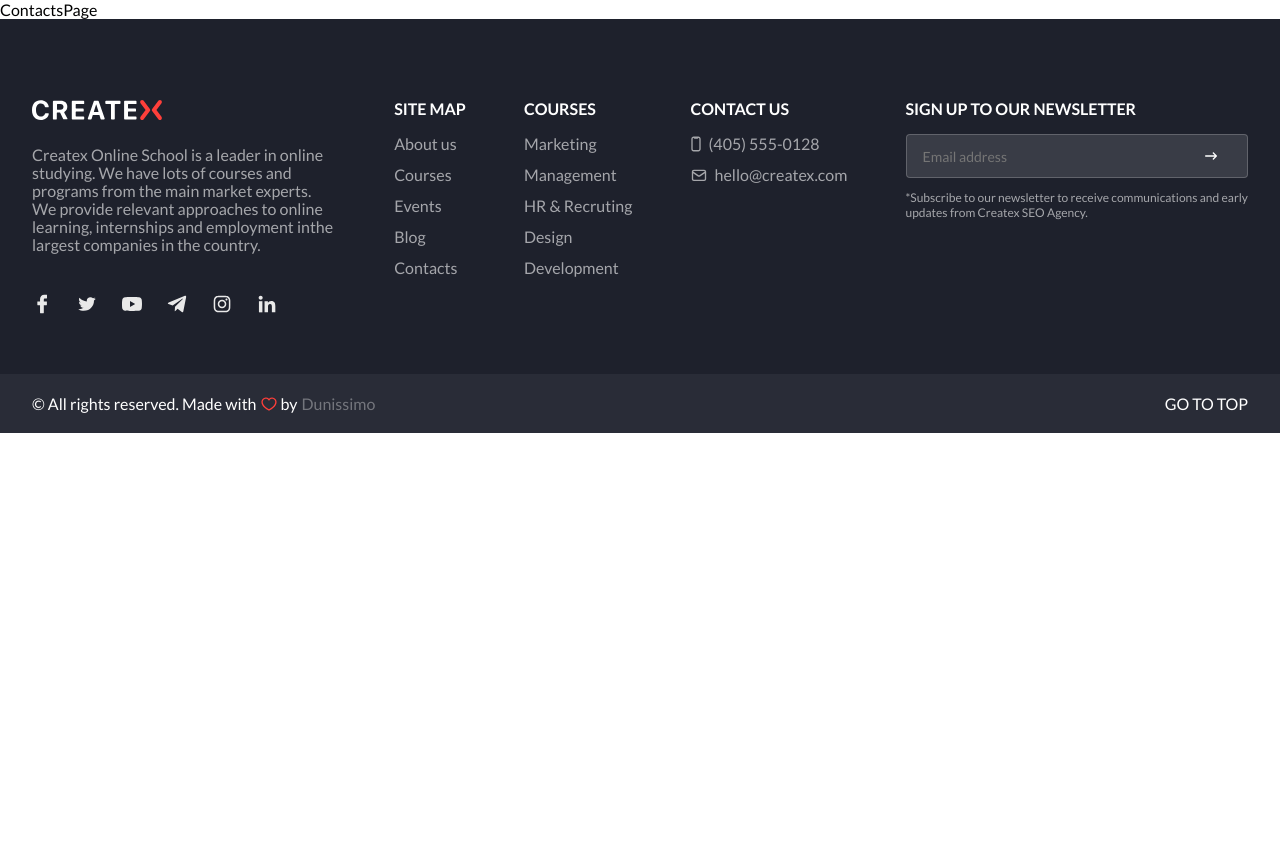
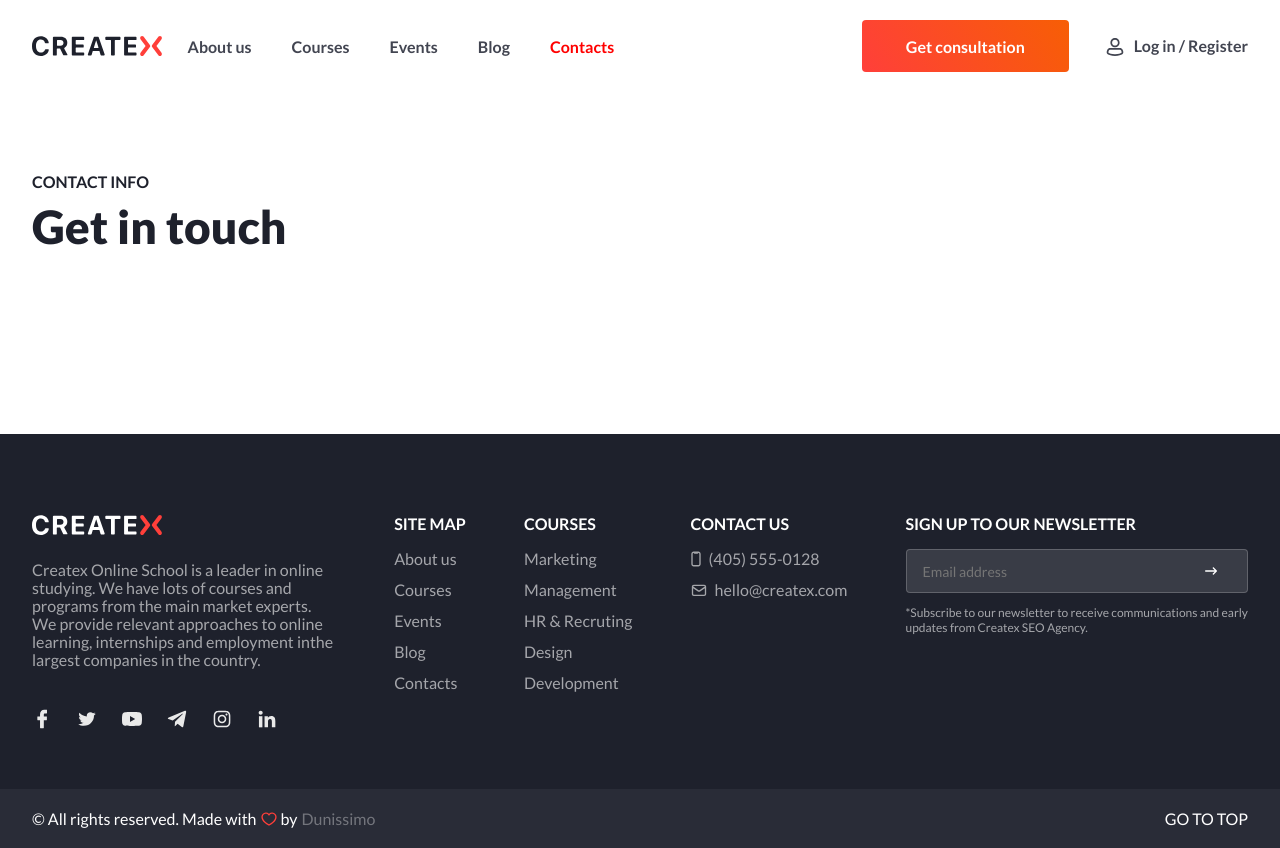
Before and after one commit to Dunissimo/Createx, a React (Vite) app: page /contacts in a window 1280 px wide. Before the commit the page ends 800 px from the top, so only its background shows below. Built offline with nearby package versions, Linux system fonts and the light colour scheme; no server answers.

Commit message:
feat: mark up pages

```diff
--- a/src/UI/Title/Title.tsx
+++ b/src/UI/Title/Title.tsx
@@ -10,7 +10,10 @@ interface IProps {
 
 const Title: FC<IProps> = ({ children, align = "left", style }) => {
   return (
-    <div className={styles.title} style={{ textAlign: align, ...style }}>
+    <div
+      className={styles.title}
+      style={{ textAlign: align, color: "#1e212c", ...style }}
+    >
       {children[0]}
       {children[1]}
     </div>
--- a/src/pages/Blog/BlogPage.tsx
+++ b/src/pages/Blog/BlogPage.tsx
@@ -1,10 +1,23 @@
+import Title from "@src/UI/Title/Title";
+import Navbar from "@src/components/Navbar/Navbar";
 import { FC } from "react";
 
 const BlogPage: FC = () => {
   return (
-    <div>
-      <h1>BlogPage</h1>
-    </div>
+    <section>
+      <Navbar />
+
+      <Title align="center" style={{ margin: "80px 0 60px 0" }}>
+        <h2>Our blog</h2>
+        <h3>Createx School Journal</h3>
+      </Title>
+
+      {/* Toolbar */}
+
+      {/* posts list */}
+
+      {/* subscribe newsletters */}
+    </section>
   );
 };
 
--- a/src/pages/Contacts/ContactsPage.tsx
+++ b/src/pages/Contacts/ContactsPage.tsx
@@ -1,10 +1,32 @@
+import Row from "@src/UI/Row/Row";
+import RowItem from "@src/UI/Row/RowItem/RowItem";
+import Title from "@src/UI/Title/Title";
+import Navbar from "@src/components/Navbar/Navbar";
 import { FC } from "react";
 
 const ContactsPage: FC = () => {
   return (
-    <div>
-      <h1>ContactsPage</h1>
-    </div>
+    <section>
+      <Navbar />
+
+      {/* contact info */}
+      <div
+        className="container contactInfo"
+        style={{ marginTop: "80px", marginBottom: "180px" }}
+      >
+        <Row>
+          <RowItem>
+            <Title>
+              <h2>Contact info</h2>
+              <h3>Get in touch</h3>
+            </Title>
+          </RowItem>
+          {/* <RowItem></RowItem> */}
+        </Row>
+      </div>
+
+      {/* questions */}
+    </section>
   );
 };
 
--- a/src/pages/Events/EventsPage.tsx
+++ b/src/pages/Events/EventsPage.tsx
@@ -1,10 +1,27 @@
+import Title from "@src/UI/Title/Title";
+import Navbar from "@src/components/Navbar/Navbar";
+import Subscribe from "@src/components/Subscribe/Subscribe";
 import { FC } from "react";
 
 const EventsPage: FC = () => {
   return (
-    <div>
-      <h1>EventsPage</h1>
-    </div>
+    <section>
+      <Navbar />
+
+      <Title align="center" style={{ margin: "80px 0 60px 0" }}>
+        <h2 style={{ color: "#FF3F3A" }}>Our Events</h2>
+
+        <h3 style={{ color: "#1e212c" }}>
+          Lectures, workshops & master-classes
+        </h3>
+      </Title>
+
+      {/* ToolBar */}
+
+      {/* EventsList */}
+
+      <Subscribe />
+    </section>
   );
 };
 
--- a/src/pages/Home/HomePage.tsx
+++ b/src/pages/Home/HomePage.tsx
@@ -97,7 +97,7 @@ const HomePage: FC = () => {
           </RowItem>
 
           <RowItem className={styles.whoWeAreDiv}>
-            <Title style={{ color: "#1e212c" }}>
+            <Title>
               <h2>Who we are</h2>
               <h3>Why Createx?</h3>
             </Title>
@@ -132,7 +132,7 @@ const HomePage: FC = () => {
       {/* courses */}
       <section className={styles.courses}>
         <div className={clsx("container", styles.coursesHeader)}>
-          <Title style={{ color: "#1e212c" }}>
+          <Title>
             <h2>Ready to learn?</h2>
             <h3>Featured Courses</h3>
           </Title>
@@ -148,7 +148,7 @@ const HomePage: FC = () => {
       {/* benefits */}
       <section className={styles.benefits}>
         <div className="container">
-          <Title align="center" style={{ color: "#1e212c" }}>
+          <Title align="center">
             <h2>Our benefits</h2>
             <h3>That's how we do it</h3>
           </Title>
@@ -161,7 +161,7 @@ const HomePage: FC = () => {
 
       <section className={styles.events}>
         <div className="container">
-          <Title align="center" style={{ color: "#1e212c" }}>
+          <Title align="center">
             <h2>Our events</h2>
             <h3>Lectures & workshops</h3>
           </Title>
@@ -183,7 +183,7 @@ const HomePage: FC = () => {
       <section className={styles.team}>
         <div className="container">
           <div className={styles.teamTop}>
-            <Title style={{ color: "#1e212c" }}>
+            <Title>
               <h2>Best tutors are all here</h2>
               <h3>Meet our team</h3>
             </Title>
```
